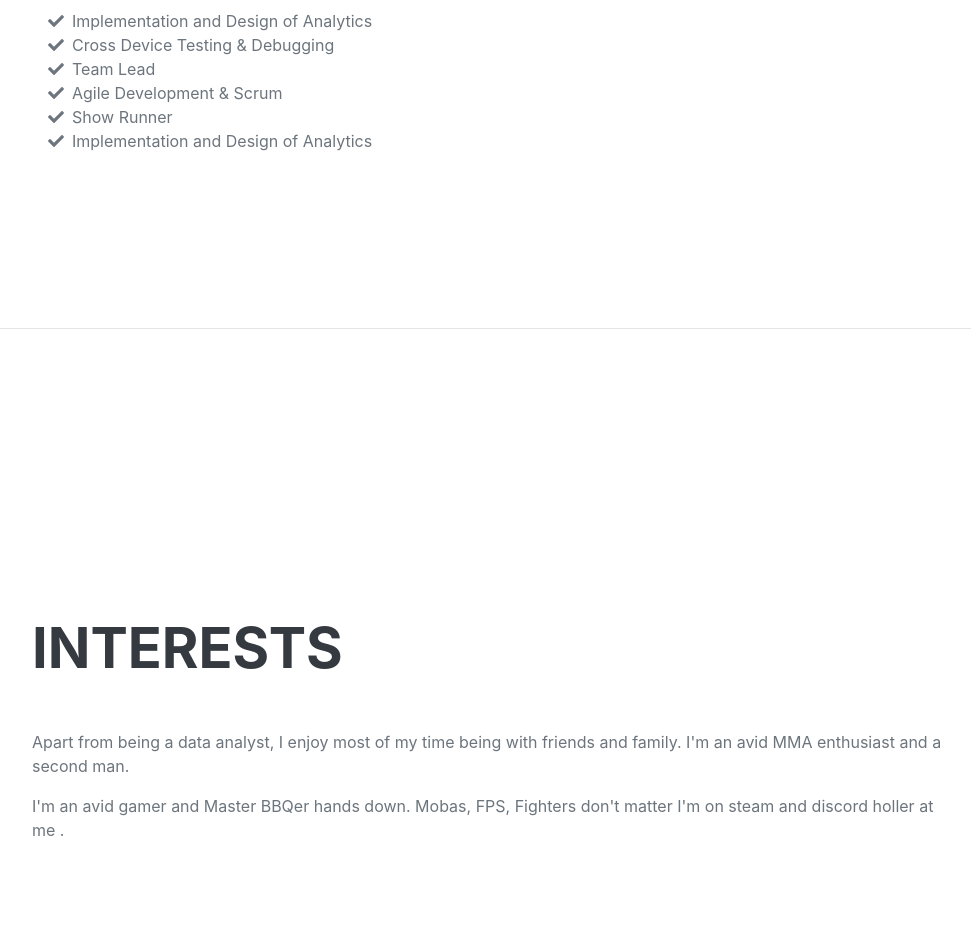
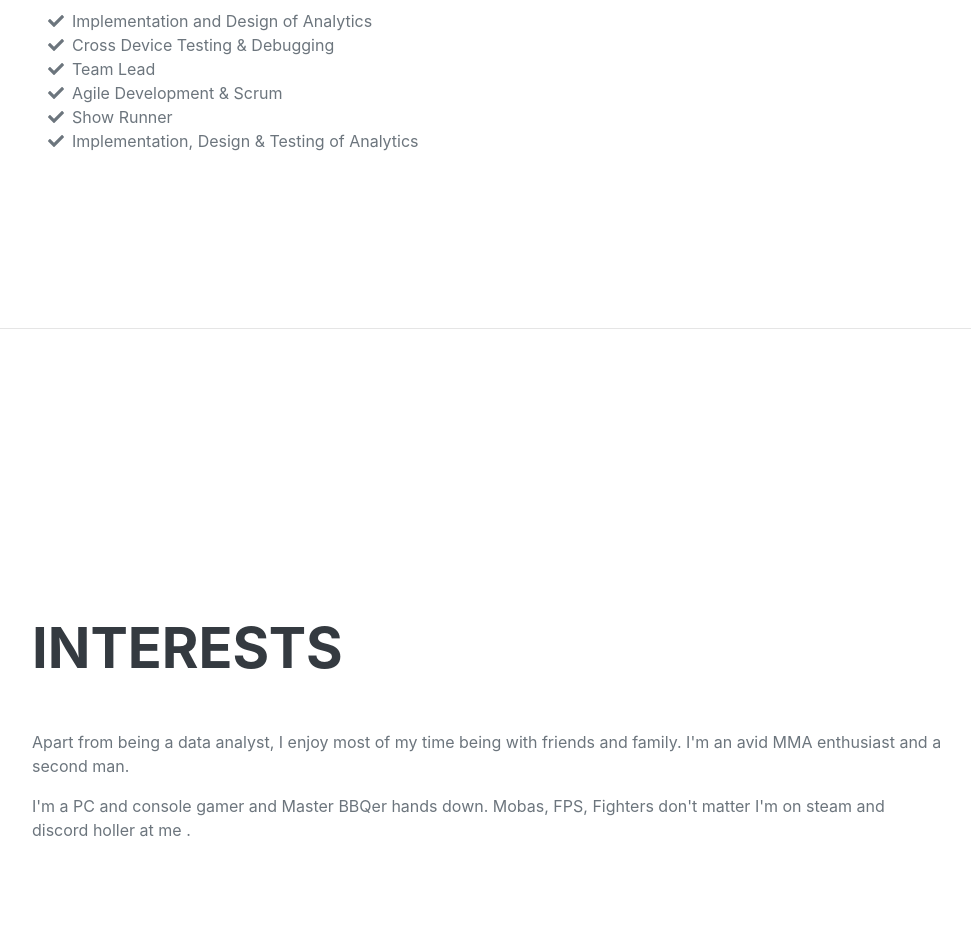
Before and after one commit to jeffwiffaf/jeffwiffaf, a plain HTML site: page index.html in a window 1280 px wide. Shown: the part 3280-4232 px from the top of the page, without its empty margins (288-1259 px from the left). Drawn offline with nearby package versions, Linux system fonts and the light colour scheme; a web font is replaced by a local one.

Commit message:
Add files via upload

```diff
--- a/index.html
+++ b/index.html
@@ -158,7 +158,7 @@
                         </li>
                         <li>
                             <span class="fa-li"><i class="fas fa-check"></i></span>
-                            Implementation and Design of Analytics
+                            Implementation, Design & Testing of Analytics
                         </li>
                     </ul>
                 </div>
@@ -169,7 +169,7 @@
                 <div class="resume-section-content">
                     <h2 class="mb-5">Interests</h2>
                     <p>Apart from being a data analyst, I enjoy most of my time being with friends and family. I'm an avid MMA enthusiast and a second man. </p>
-                    <p class="mb-0"> I'm an avid gamer and Master BBQer hands down. Mobas, FPS, Fighters don't matter I'm on steam and discord holler at me .</p>
+                    <p class="mb-0"> I'm a PC and console gamer and Master BBQer hands down. Mobas, FPS, Fighters don't matter I'm on steam and discord holler at me .</p>
                 </div>
             </section>
             <hr class="m-0" />
@@ -180,7 +180,7 @@
                     <ul class="fa-ul mb-0">
                         <li>
                             <span class="fa-li"><i class="fas fa-trophy text-warning"></i></span>
-                           Certificate of Completion- University of Berkeley, Data Science bootcamp 20019
+                           Certificate of Completion- University of Berkeley, Data Science Bootcamp 20019
                         </li>
                         </li>
                     </ul>
```
